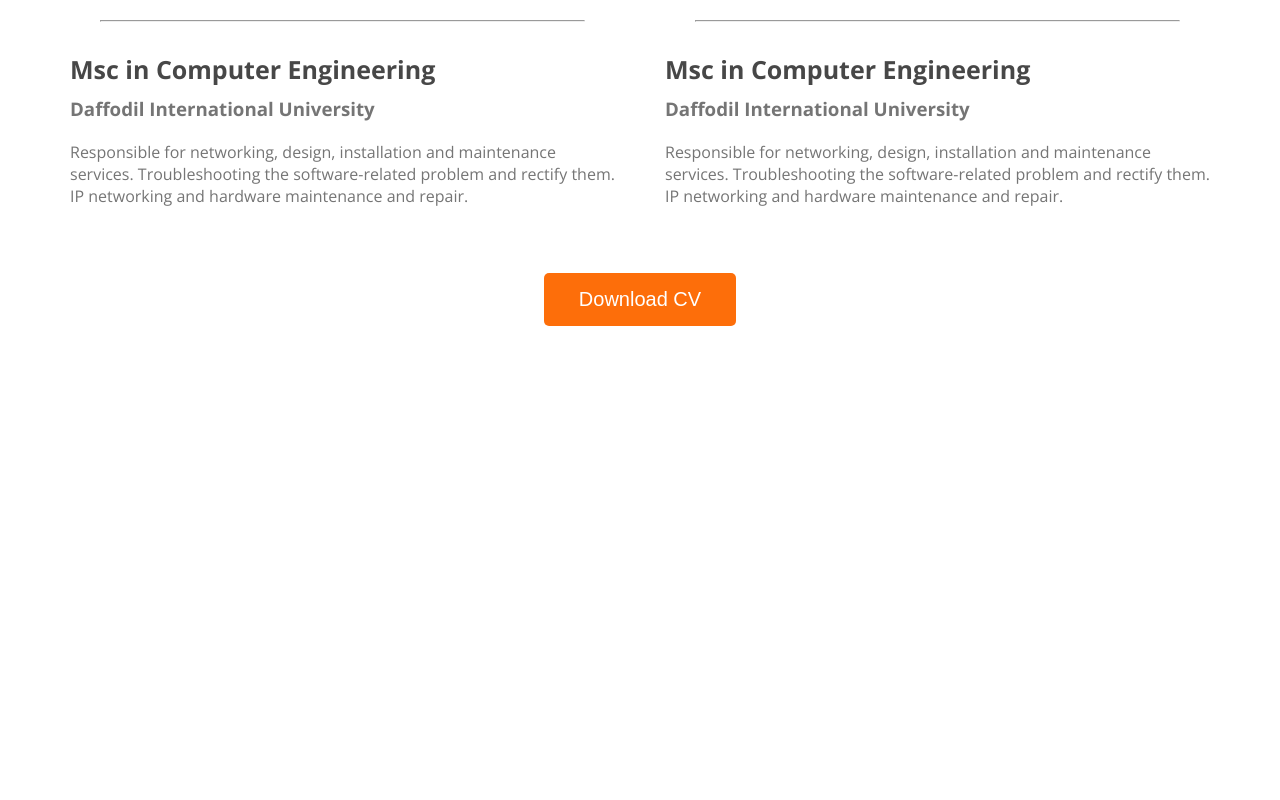
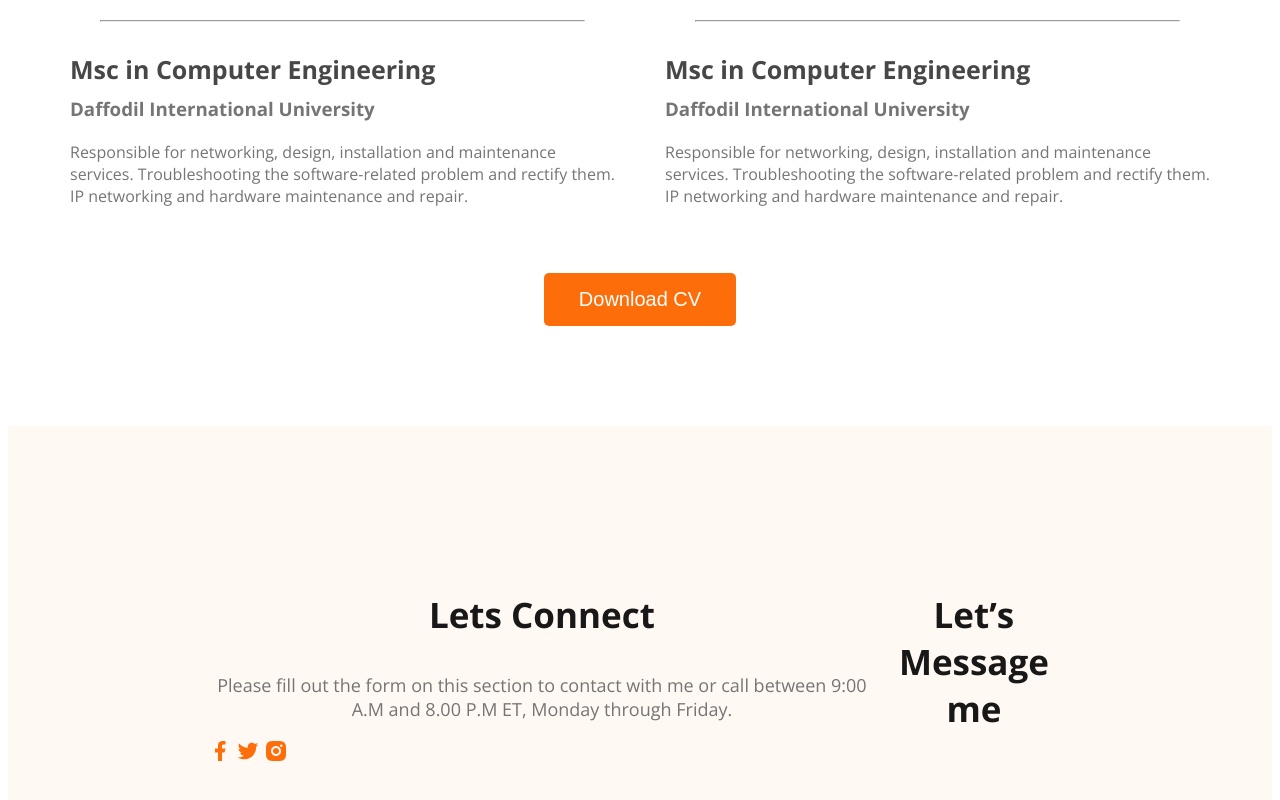
Before and after one commit to tanzimAhmedUtsho/my-developer-portfolio, a plain HTML site: page index.html in a window 1280 px wide. Shown: the part 3094-3894 px from the top of the page. Before the commit the page ends 3428 px from the top, so only its background shows below. Drawn offline with nearby package versions, Linux system fonts and the light colour scheme.

Commit message:
basic footer

```diff
--- a/index.html
+++ b/index.html
@@ -216,6 +216,22 @@
         </div>
       </section>
     </main>
-    <footer></footer>
+    <footer>
+      <div class="footer-column">
+        <h3 class="section-title">Lets Connect</h3>
+        <p class="section-description">
+          Please fill out the form on this section to contact with me or call
+          between 9:00 A.M and 8.00 P.M ET, Monday through Friday.
+        </p>
+        <div class="social-links">
+          <a href=""><img src="images/icons/facebook.png" alt="" /></a>
+          <a href=""><img src="images/icons/twitter.png" alt="" /></a>
+          <a href=""><img src="images/icons/insta.png" alt="" /></a>
+        </div>
+      </div>
+      <div class="footer-column">
+        <h3 class="section-title">Let’s Message me</h3>
+      </div>
+    </footer>
   </body>
 </html>
--- a/styles/portfolio.css
+++ b/styles/portfolio.css
@@ -159,3 +159,11 @@
   text-align: center;
   margin-top: 50px;
 }
+
+/* Footer style  */
+footer {
+  display: flex;
+  background-color: #fff8f3;
+  margin-top: 100px;
+  padding: 130px 200px;
+}
```
